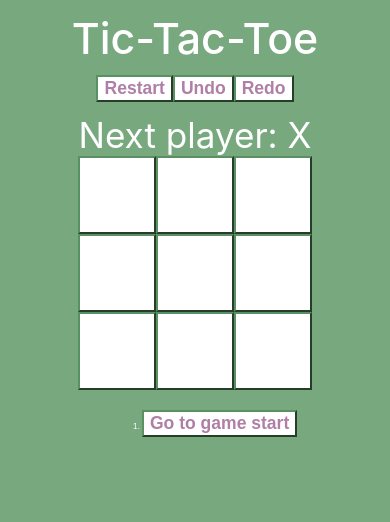
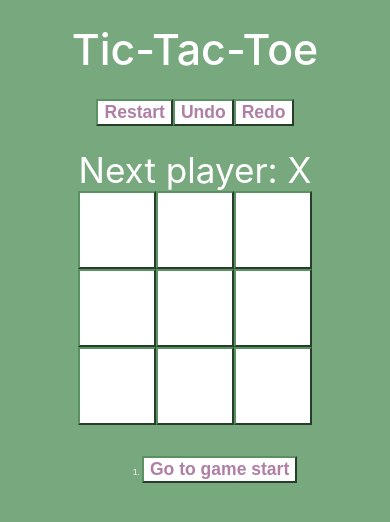
Before and after one commit to hank0777/tic-tac-toe_web, a React (Create React App) app: page / in a window 390 px wide. Shown: the top 522 px of the page. Built offline with nearby package versions, Linux system fonts and the light colour scheme.

Commit message:
Update row gap

```diff
--- a/src/App.css
+++ b/src/App.css
@@ -62,9 +62,10 @@ header {
 }
 
 /* resizing for smaller screens */
-@media (max-width: 650px) {
+@media (max-width: 700px) {
   .game {
     grid-template-rows: auto auto auto auto auto;
+    row-gap: 6vw;
     grid-template-columns: 1fr;
     text-align: center;
   }
```
